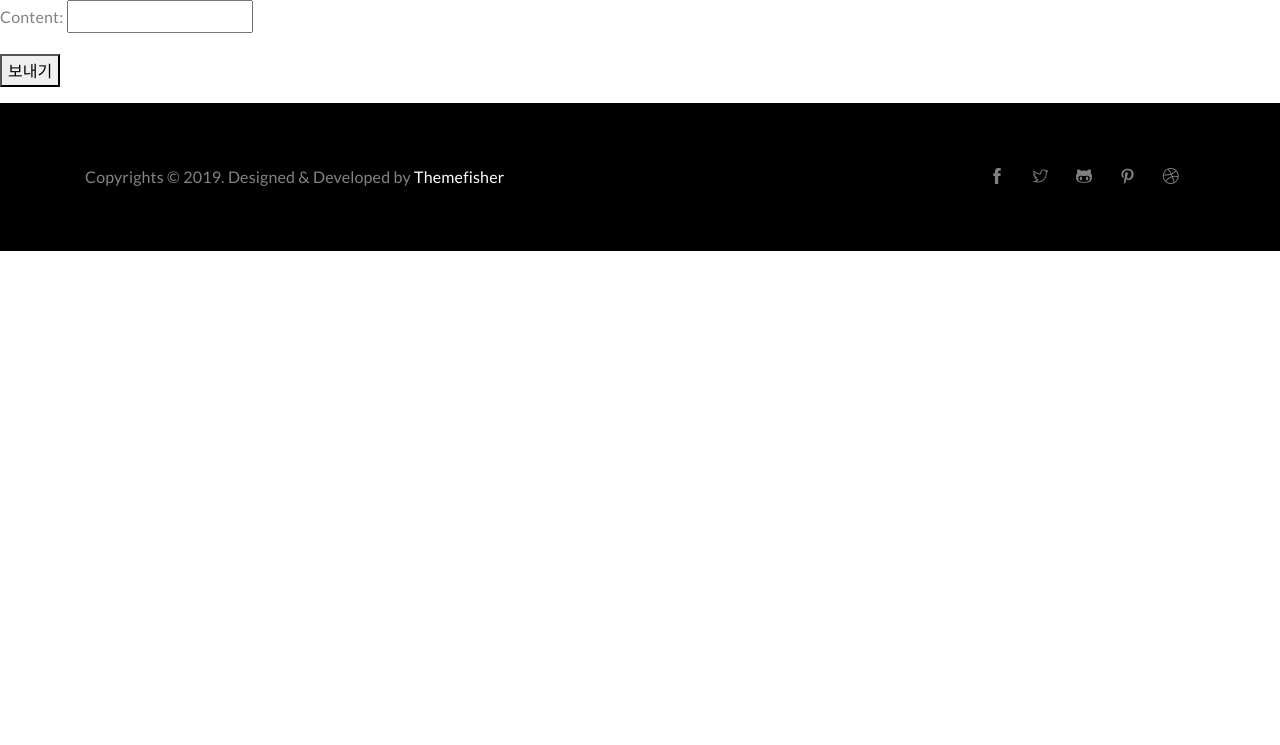
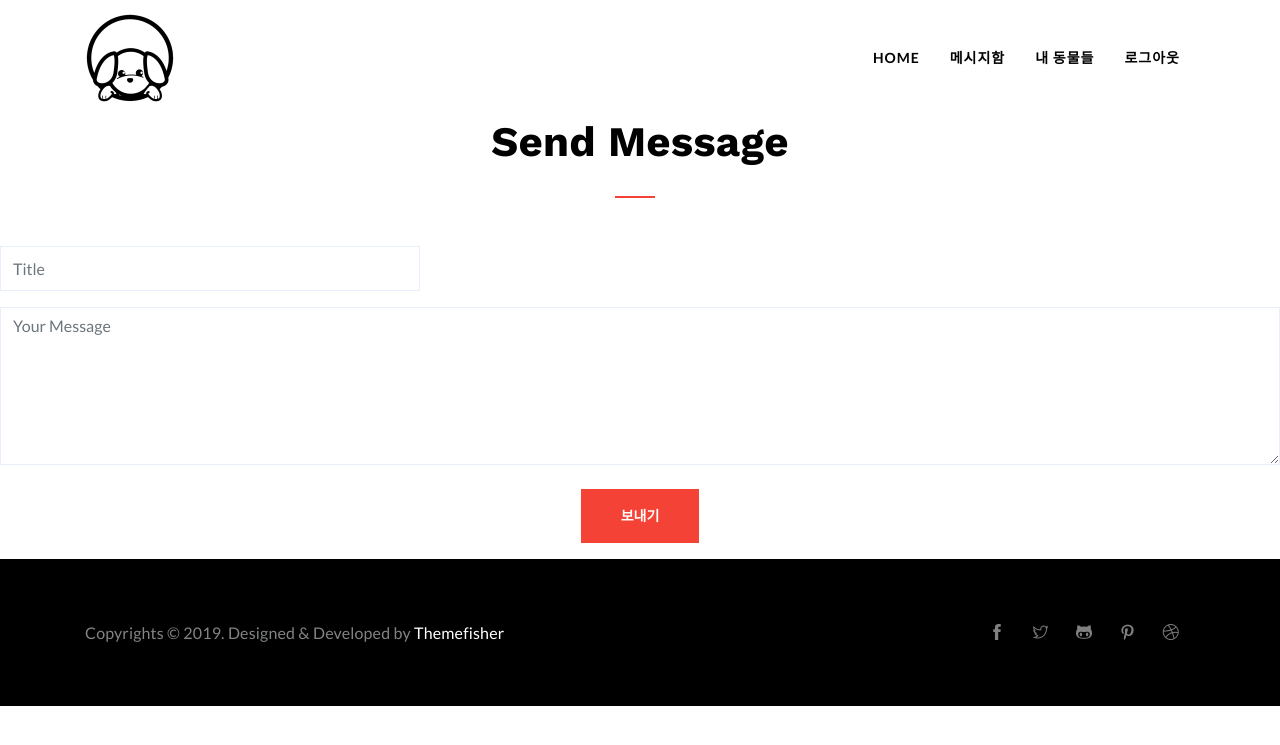
Before and after one commit to Handson-project-Team06/Pet_Matching, a Django app: page /user_message/create/1/1/ in a window 1280 px wide. Shown: the top 745 px of the page. Run offline with Django 3.2, Linux system fonts and the light colour scheme; tables that the repository leaves empty hold one stand-in row (values such as "Sample post"); some libraries are stand-ins or nearby versions.

Commit message:
[change user message form page] change code & style

```diff
--- a/user_messages/templates/user_messages/user_message_form.html
+++ b/user_messages/templates/user_messages/user_message_form.html
@@ -1,12 +1,55 @@
 {% extends 'base.html' %}
+{% load staticfiles %}
+
+{% block header %}
+  <nav class="navbar navbar-expand-lg  main-nav " id="navbar">
+    <div class="container">
+      <a class="navbar-brand">
+        <img src="{% static '/images/our_mark1.png' %}" alt="" class="img-fluid">
+      </a>
+
+      <button class="navbar-toggler collapsed" type="button" data-toggle="collapse" data-target="#navbarsExample09" aria-controls="navbarsExample09" aria-expanded="false" aria-label="Toggle navigation">
+        <span class="ti-align-justify"></span>
+      </button>
+
+      <div class="collapse navbar-collapse" id="navbarsExample09">
+        <ul class="navbar-nav ml-auto">
+          <li class="nav-item  active"><a class="nav-link" href="{% url 'matching:home' %}">Home</a></li>
+          <li class="nav-item"><a class="nav-link" href="{% url 'user_messages:List' %}">메시지함</a></li>
+          <li class="nav-item"><a class="nav-link" href="{% url 'matching:my_pet_list' %}">내 동물들</a></li>
+          <li class="nav-item"><a class="nav-link" href="{% url 'account:home' %}">로그아웃</a></li>
+        </ul>
+      </div>
+    </div>
+  </nav>
+{% endblock %}
+
 
 {% block content %}
+  <div class="text-center mb-5 contact-title">
+    <h2>Send Message</h2>
+  </div>
 
-    <form method="post">
+
+
+  <form method="post">
     {% csrf_token %}
-    {{ form.as_p }}
-    <button type="submit">보내기</button>
+    <div class="form-row">
+      <div class="col-lg-4">
+        <div class="form-group mb-3">
+          <input name="title" class="form-control" placeholder="Title">
+        </div>
+      </div>
+      <div class="col-lg-12">
+        <div class="form-group-2 mb-4">
+        <textarea name="content" class="form-control" rows="6" placeholder="Your Message"></textarea>
+        </div>
 
-    </form>
+        <div class="text-center">
+        <button class="btn btn-main" type="submit">보내기</button>
+        </div>
+      </div>
+    </div>
+  </form>
 
 {% endblock %}
```
